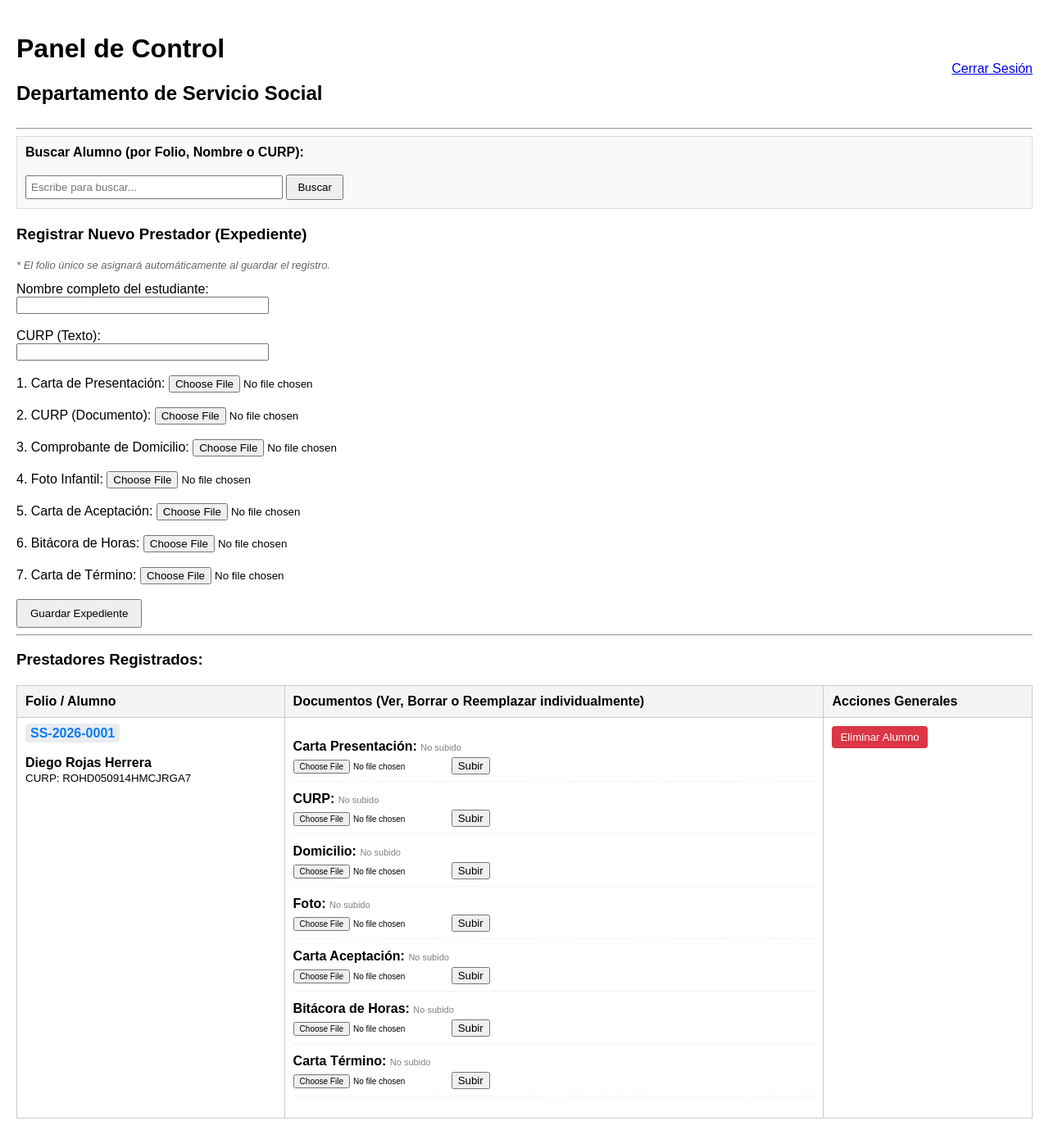
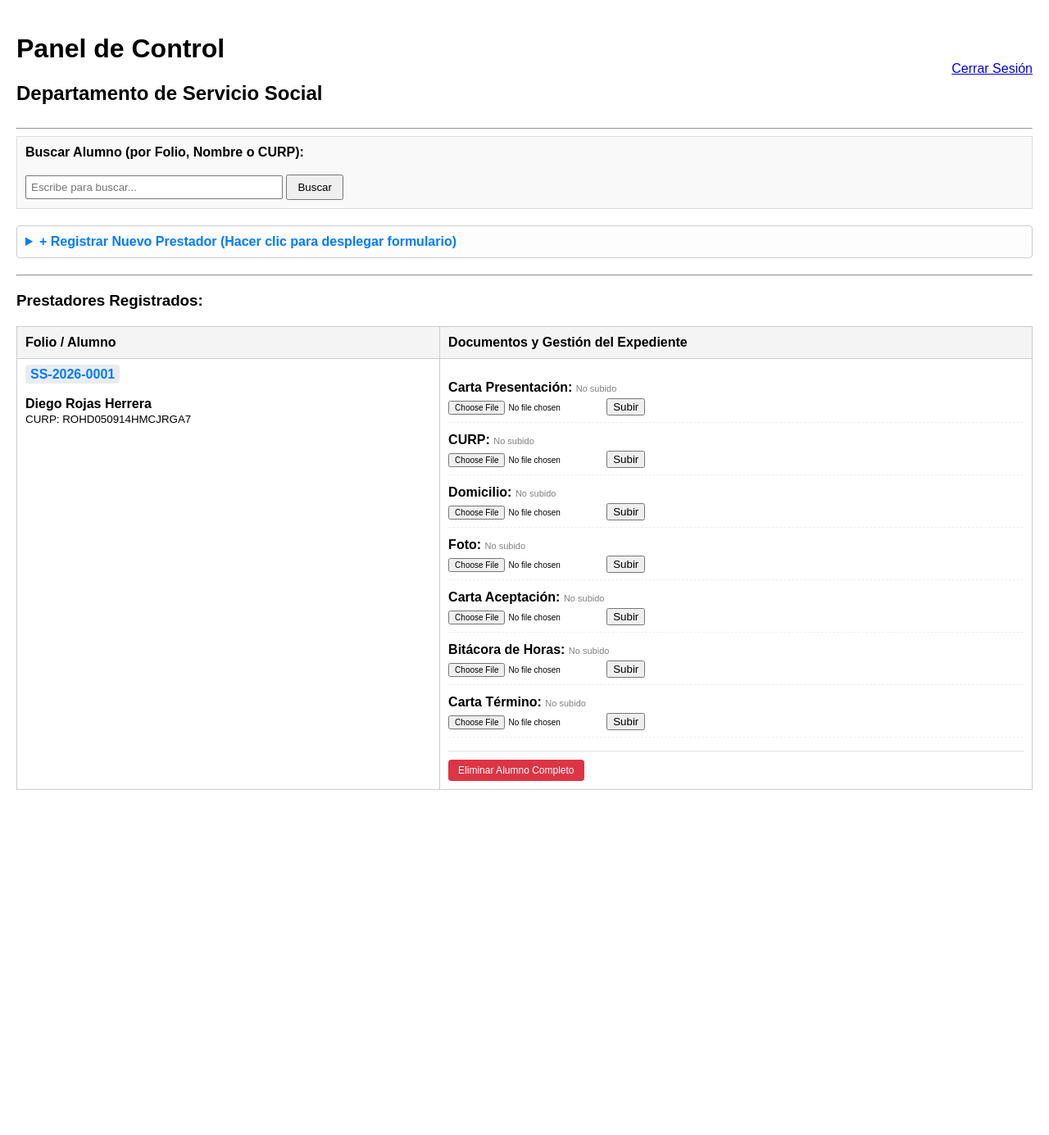
Before and after one commit to Gxnchox/Empresa_01, a Flask app: a page that uses templates/servicio_social.html in a window 1280 px wide. Shown: the whole page at 82% size. After the commit the page ends 964 px from the top, so only its background shows below. Run offline with Flask 3, Linux system fonts and the light colour scheme; the visitor is signed in with stand-in values (Sample User, id 1); data comes from the database, SQL or seed files in the repository.

Commit message:
Actualizacion de la aplicacion

```diff
--- a/modulos/servicio_social.py
+++ b/modulos/servicio_social.py
@@ -46,7 +46,7 @@ def registrar_servicio_social():
   conn.row_factory = sqlite3.Row
   cursor = conn.cursor()
 
-  # Eliminar expediente completo por folio
+  # Eliminar expediente completo por folio (movido a la misma columna)
   if request.method == 'POST' and 'eliminar_folio' in request.form:
     folio_a_eliminar = request.form.get('eliminar_folio')
     cursor.execute(
@@ -83,35 +83,34 @@ def registrar_servicio_social():
     folio_existente = request.form.get('folio_prestador')
     actualizar_campo = request.form.get('actualizar_campo')
 
-    # Reemplazar o subir documento individual usando el folio
+    # Reemplazar o subir documento individual rápidamente
     if folio_existente and actualizar_campo:
       file_key = f'file_{actualizar_campo}'
-      if file_key in request.files:
-        file = request.files[file_key]
-        if file and file.filename != '':
-          filename = f'{folio_existente}_{actualizar_campo}_{file.filename}'
-          file.save(os.path.join(UPLOAD_FOLDER, filename))
+      file = request.files.get(file_key)
+      if file and file.filename != '':
+        filename = f'{folio_existente}_{actualizar_campo}_{file.filename}'
+        file.save(os.path.join(UPLOAD_FOLDER, filename))
 
-          cursor.execute(
-              f'SELECT {actualizar_campo} FROM servicio_social WHERE folio = ?',
-              (folio_existente,),
-          )
-          old_file = cursor.fetchone()[0]
-          if old_file:
-            old_path = os.path.join(UPLOAD_FOLDER, old_file)
-            if os.path.exists(old_path):
-              os.remove(old_path)
+        cursor.execute(
+            f'SELECT {actualizar_campo} FROM servicio_social WHERE folio = ?',
+            (folio_existente,),
+        )
+        old_file = cursor.fetchone()[0]
+        if old_file:
+          old_path = os.path.join(UPLOAD_FOLDER, old_file)
+          if os.path.exists(old_path):
+            os.remove(old_path)
 
-          cursor.execute(
-              f'UPDATE servicio_social SET {actualizar_campo} = ? WHERE folio'
-              ' = ?',
-              (filename, folio_existente),
-          )
-          conn.commit()
+        cursor.execute(
+            f'UPDATE servicio_social SET {actualizar_campo} = ? WHERE folio'
+            ' = ?',
+            (filename, folio_existente),
+        )
+        conn.commit()
       conn.close()
       return redirect(url_for('detalle_servicio_social'))
 
-    # Registrar nuevo prestador con folio automático
+    # Registrar nuevo prestador (optimizado)
     nombre = request.form.get('nombre')
     curp = request.form.get('curp')
 
--- a/templates/servicio_social.html
+++ b/templates/servicio_social.html
@@ -13,6 +13,8 @@
         li { margin-bottom: 12px; border-bottom: 1px dashed #eee; padding-bottom: 8px; }
         .subir-inline { margin-top: 4px; font-size: 11px; }
         .badge-folio { background-color: #e9ecef; padding: 3px 6px; border-radius: 4px; font-weight: bold; color: #007bff; }
+        details { background: #fdfdfd; border: 1px solid #ccc; padding: 10px; margin-bottom: 20px; border-radius: 4px; }
+        summary { font-weight: bold; cursor: pointer; color: #007bff; }
     </style>
 </head>
 <body>
@@ -39,7 +41,10 @@
         </form>
     </div>
 
-    <h3>Registrar Nuevo Prestador (Expediente)</h3>
+    <!-- FORMULARIO EN LISTA DESPLEGABLE (ACCORDION) -->
+    <details>
+        <summary>+ Registrar Nuevo Prestador (Hacer clic para desplegar formulario)</summary>
+        <div style="margin-top: 15px;">
             <form action="/area/Departamento de servicio social" method="POST" enctype="multipart/form-data">
                 <p style="color: #666; font-size: 13px;"><em>* El folio único se asignará automáticamente al guardar el registro.</em></p>
 
@@ -57,16 +62,17 @@
                 <label>6. Bitácora de Horas:</label> <input type="file" name="file_bitacora" accept=".pdf, .png, .jpg"><br><br>
                 <label>7. Carta de Término:</label> <input type="file" name="file_termino" accept=".pdf, .png, .jpg"><br><br>
 
-        <button type="submit" style="padding: 8px 15px;">Guardar Expediente</button>
+                <button type="submit" style="padding: 8px 15px; background-color: #28a745; color: white; border: none; cursor: pointer; border-radius: 4px;">Guardar Expediente</button>
             </form>
+        </div>
+    </details>
 
     <hr>
     <h3>Prestadores Registrados:</h3>
     <table>
         <tr>
             <th>Folio / Alumno</th>
-            <th>Documentos (Ver, Borrar o Reemplazar individualmente)</th>
-            <th>Acciones Generales</th>
+            <th>Documentos y Gestión del Expediente</th>
         </tr>
         {% for p in prestadores %}
         <tr>
@@ -110,17 +116,19 @@
                         </li>
                     {% endfor %}
                 </ul>
-            </td>
-            <td>
+
+                <!-- BOTÓN DE ELIMINAR ALUMNO UBICADO ABAJO DE LOS DOCUMENTOS -->
+                <div style="margin-top: 15px; border-top: 1px solid #ddd; padding-top: 10px;">
                     <form action="/area/Departamento de servicio social" method="POST" onsubmit="return confirm('¿Estás seguro de eliminar todo el expediente con folio {{ p.folio }}?');">
                         <input type="hidden" name="eliminar_folio" value="{{ p.folio }}">
-                    <button type="submit" style="background-color: #dc3545; color: white; border: none; padding: 6px 10px; cursor: pointer; border-radius: 4px;">Eliminar Alumno</button>
+                        <button type="submit" style="background-color: #dc3545; color: white; border: none; padding: 6px 12px; cursor: pointer; border-radius: 4px; font-size: 12px;">Eliminar Alumno Completo</button>
                     </form>
+                </div>
             </td>
         </tr>
         {% else %}
         <tr>
-            <td colspan="3" style="text-align: center;">No hay prestadores registrados o no se encontraron coincidencias.</td>
+            <td colspan="2" style="text-align: center;">No hay prestadores registrados o no se encontraron coincidencias.</td>
         </tr>
         {% endfor %}
     </table>
```
Lines whose indentation alone changed are shown as unchanged.
